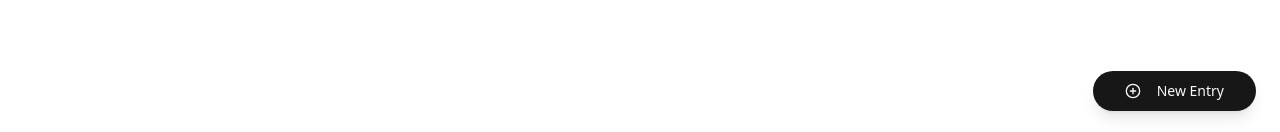
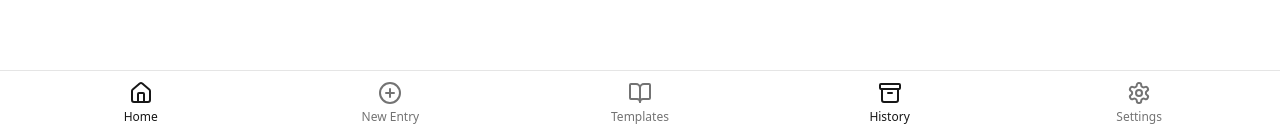
Before and after one commit to NoahSeeger/Mindly, a React (Vite) app: page / in a window 1280 px wide. Shown: the part 665-797 px from the top of the page. Built offline with nearby package versions, Linux system fonts and the light colour scheme.

Commit message:
made some adjustments

```diff
--- a/src/Dashboard.tsx
+++ b/src/Dashboard.tsx
@@ -123,7 +123,7 @@ export default function Dashboard() {
           </Card>
         </div>
       </main>
-
+      {/*
       <Button
         className="fixed bottom-6 right-6 rounded-full shadow-lg"
         size="lg"
@@ -132,7 +132,7 @@ export default function Dashboard() {
         <Link to="/daily_entry">
           <PlusCircle className="mr-2 h-5 w-5" /> New Entry
         </Link>
-      </Button>
+      </Button> */}
     </div>
   );
 }
--- a/src/Templates.tsx
+++ b/src/Templates.tsx
@@ -1,6 +1,6 @@
 "use client";
 
-import { useState } from "react";
+import { useState, useEffect } from "react";
 import { Button } from "@/components/ui/button";
 import {
   Card,
@@ -17,6 +17,7 @@ import { PlusCircle, Pencil, ArrowLeft } from "lucide-react";
 import { motion } from "framer-motion";
 import { Link } from "react-router-dom";
 import { useToast } from "@/hooks/use-toast";
+import { openDB } from "idb";
 
 const predefinedTemplates = [
   {
@@ -39,15 +40,58 @@ const predefinedTemplates = [
   },
 ];
 
+// Initialize IndexedDB
+async function initDB() {
+  return openDB("journalDB", 1, {
+    upgrade(db) {
+      if (!db.objectStoreNames.contains("selectedTemplate")) {
+        db.createObjectStore("selectedTemplate", { keyPath: "id" });
+      }
+    },
+  });
+}
+
+// Save selected template to IndexedDB
+async function saveSelectedTemplate(template) {
+  const db = await initDB();
+  await db.put("selectedTemplate", template);
+}
+
+// Retrieve selected template from IndexedDB
+async function getSelectedTemplate() {
+  const db = await initDB();
+  return await db.get("selectedTemplate", 1);
+}
+
 export default function Templates() {
   const [templates, setTemplates] = useState(predefinedTemplates);
+  const [selectedTemplate, setSelectedTemplate] = useState(null);
   const [isCreating, setIsCreating] = useState(false);
   const [newTemplate, setNewTemplate] = useState({ title: "", content: "" });
   const { toast } = useToast();
 
+  useEffect(() => {
+    // Load the selected template on component mount
+    getSelectedTemplate().then((template) => {
+      if (template) {
+        setSelectedTemplate(template);
+      }
+    });
+  }, []);
+
+  const handleSelectTemplate = (template) => {
+    setSelectedTemplate(template);
+    saveSelectedTemplate(template);
+    toast({
+      title: "Template Selected",
+      description: `You have selected the "${template.title}" template.`,
+    });
+  };
+
   const handleSaveTemplate = () => {
     if (newTemplate.title && newTemplate.content) {
-      setTemplates([...templates, { ...newTemplate, id: Date.now() }]);
+      const newEntry = { ...newTemplate, id: Date.now() };
+      setTemplates([...templates, newEntry]);
       setNewTemplate({ title: "", content: "" });
       setIsCreating(false);
       toast({
@@ -60,6 +104,15 @@ export default function Templates() {
   return (
     <div className="container mx-auto px-4 py-8">
       <div className="max-w-4xl mx-auto">
+        {selectedTemplate && (
+          <div className="mb-6 p-4 bg-gray-100 rounded">
+            <h2 className="text-xl font-bold">Current Template</h2>
+            <h3 className="text-lg">{selectedTemplate.title}</h3>
+            <pre className="whitespace-pre-wrap text-sm">
+              {selectedTemplate.content}
+            </pre>
+          </div>
+        )}
         <div className="flex items-center justify-between mb-6">
           <Button variant="ghost" size="icon" asChild>
             <Link to="/">
@@ -91,7 +144,11 @@ export default function Templates() {
                   </pre>
                 </CardContent>
                 <CardFooter>
-                  <Button variant="outline" className="w-full">
+                  <Button
+                    variant="outline"
+                    className="w-full"
+                    onClick={() => handleSelectTemplate(template)}
+                  >
                     Use Template
                   </Button>
                 </CardFooter>
--- /dev/null
+++ b/src/components/Navbar.tsx
@@ -0,0 +1,41 @@
+"use client";
+
+import { Home, PlusCircle, BookOpen, Settings, Archive } from "lucide-react";
+import { Link } from "react-router-dom";
+import { useLocation } from "react-router-dom";
+import { cn } from "@/lib/utils";
+
+const navItems = [
+  { icon: Home, label: "Home", href: "/" },
+  { icon: PlusCircle, label: "New Entry", href: "/daily-entry" },
+  { icon: BookOpen, label: "Templates", href: "/templates" },
+  { icon: Archive, label: "History", href: "/" },
+  { icon: Settings, label: "Settings", href: "/settings" },
+];
+
+export function BottomNavbar() {
+  const pathname = useLocation().pathname;
+
+  return (
+    <nav className="fixed bottom-0 left-0 right-0 z-50 bg-background border-t border-border">
+      <div className="container mx-auto px-4">
+        <ul className="flex justify-around items-center h-16">
+          {navItems.map((item) => (
+            <li key={item.href}>
+              <Link
+                to={item.href}
+                className={cn(
+                  "flex flex-col items-center justify-center w-16 h-16 text-muted-foreground transition-colors",
+                  pathname === item.href && "text-primary"
+                )}
+              >
+                <item.icon className="h-6 w-6" />
+                <span className="text-xs mt-1">{item.label}</span>
+              </Link>
+            </li>
+          ))}
+        </ul>
+      </div>
+    </nav>
+  );
+}
--- a/src/main.tsx
+++ b/src/main.tsx
@@ -8,6 +8,7 @@ import Dashboard from "./Dashboard";
 import Daily_Entry from "./Daily_Entry";
 import Settings from "./Settings";
 import Templates from "./Templates";
+import { BottomNavbar } from "./components/navbar";
 
 createRoot(document.getElementById("root")!).render(
   <StrictMode>
@@ -18,6 +19,7 @@ createRoot(document.getElementById("root")!).render(
       disableTransitionOnChange
     >
       <BrowserRouter>
+        <BottomNavbar />
         <Routes>
           <Route path="/" element={<Dashboard />} />
           <Route path="/daily_entry" element={<Daily_Entry />} />
```
